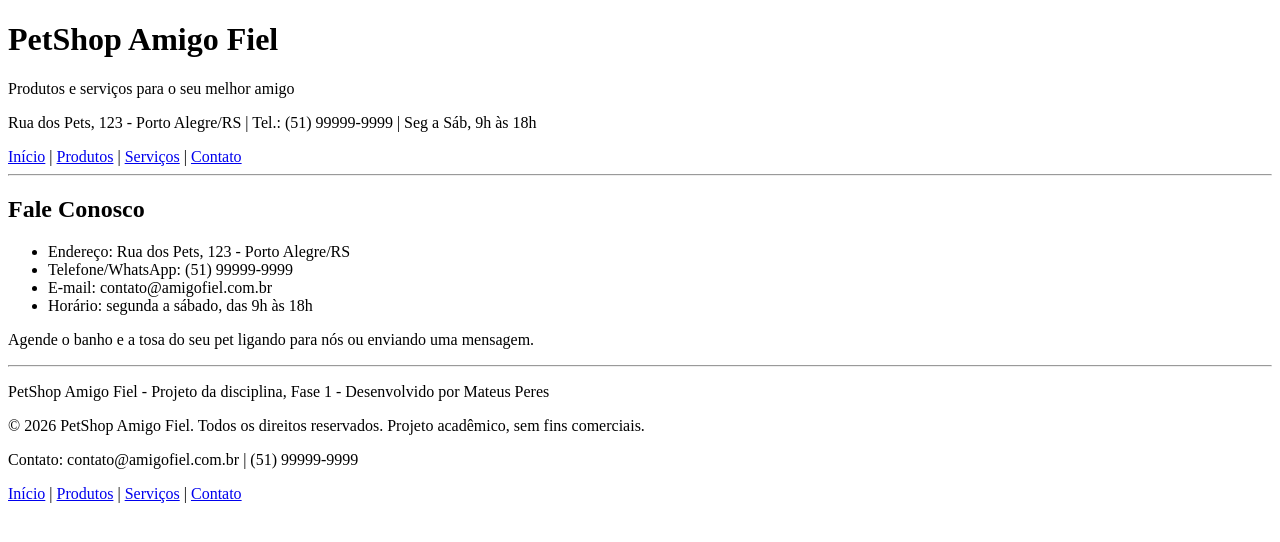
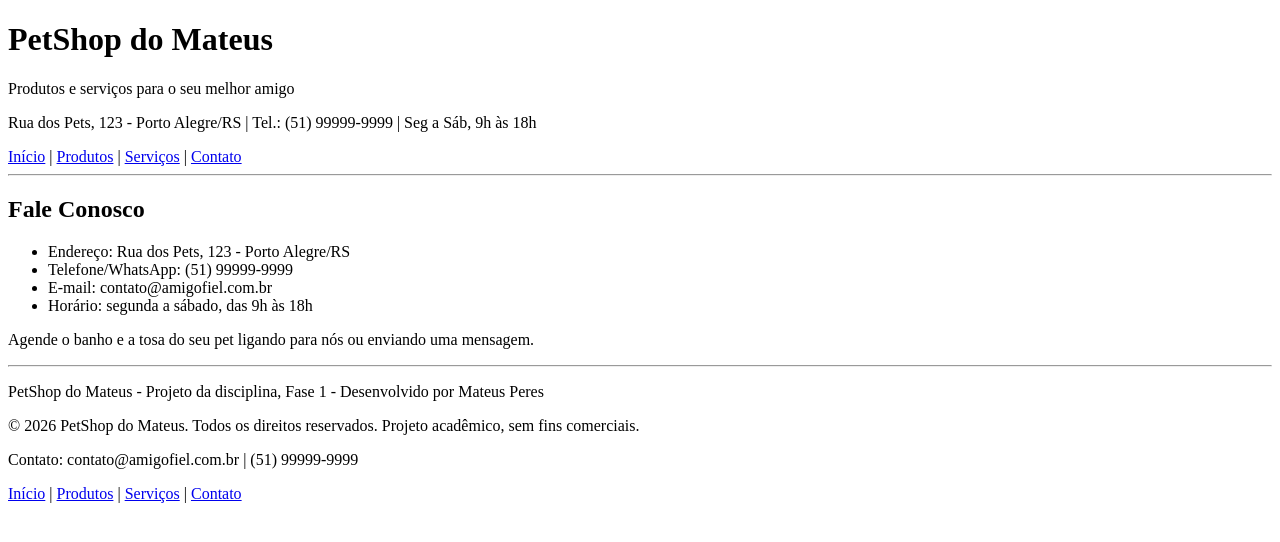
Before and after one commit to 0Peres/petshop, a plain HTML site: page contato.html in a window 1280 px wide. Drawn offline with Linux system fonts and the light colour scheme.

Commit message:
Update contact page to reflect new pet shop name

```diff
--- a/contato.html
+++ b/contato.html
@@ -3,11 +3,11 @@
 <head>
   <meta charset="UTF-8">
   <meta name="viewport" content="width=device-width, initial-scale=1.0">
-  <title>Contato - PetShop Amigo Fiel</title>
+  <title>Contato - PetShop do Mateus</title>
 </head>
 <body>
 <header>
-  <h1>PetShop Amigo Fiel</h1>
+  <h1>PetShop do Mateus</h1>
   <p>Produtos e serviços para o seu melhor amigo</p>
   <p>Rua dos Pets, 123 - Porto Alegre/RS | Tel.: (51) 99999-9999 | Seg a Sáb, 9h às 18h</p>
   <nav>
@@ -32,8 +32,8 @@
 
 <footer>
   <hr>
-  <p>PetShop Amigo Fiel - Projeto da disciplina, Fase 1 - Desenvolvido por Mateus Peres</p>
-  <p>&copy; 2026 PetShop Amigo Fiel. Todos os direitos reservados. Projeto acadêmico, sem fins comerciais.</p>
+  <p>PetShop do Mateus - Projeto da disciplina, Fase 1 - Desenvolvido por Mateus Peres</p>
+  <p>&copy; 2026 PetShop do Mateus. Todos os direitos reservados. Projeto acadêmico, sem fins comerciais.</p>
   <p>Contato: contato@amigofiel.com.br | (51) 99999-9999</p>
   <p>
     <a href="index.html">Início</a> |
```
